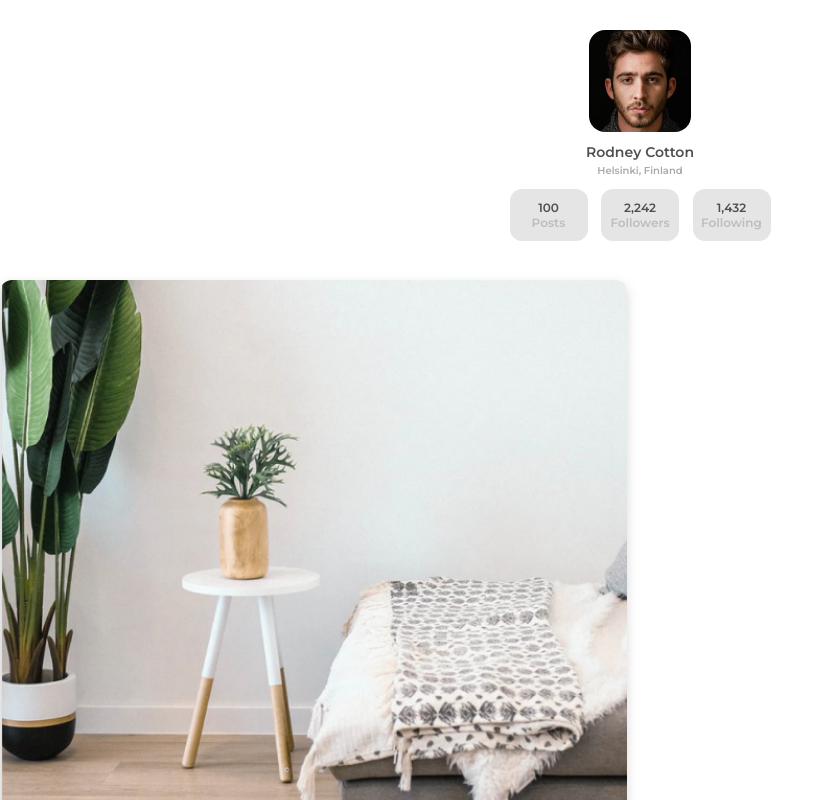
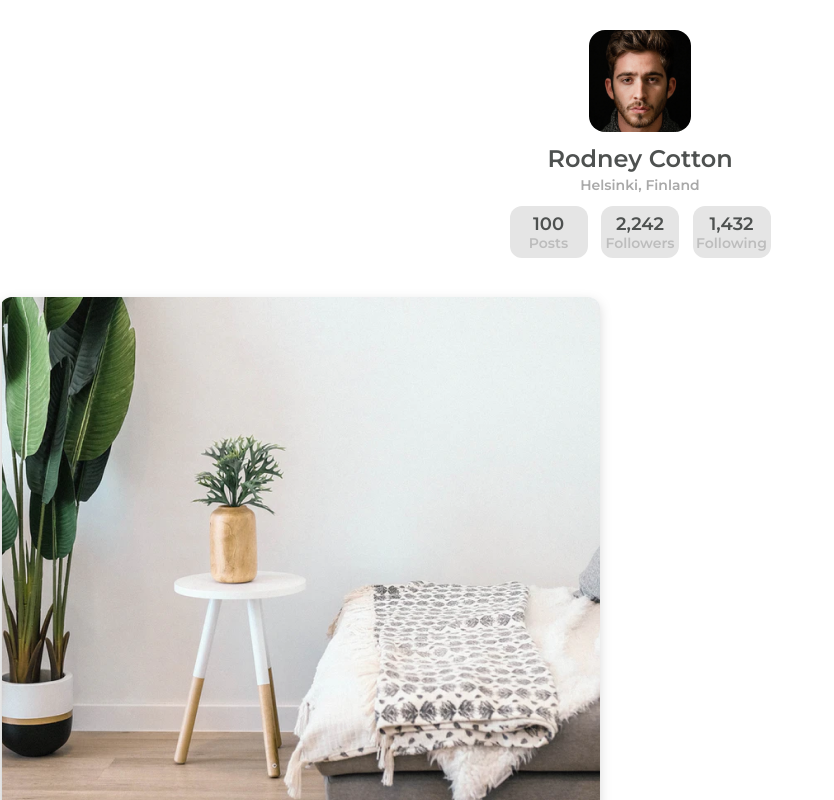
Before and after one commit to Cyber-Kira/my-gallery, a website: page index.html in a window 1280 px wide. Shown: the top 800 px of the page, without its empty margins (0-834 px from the left). Drawn offline with nearby package versions, Linux system fonts and the light colour scheme; files that its build step writes are made by us from their sources.

Commit message:
feat: fix images and add typography for tablet-laptop views

```diff
--- a/src/sass/base/_base.scss
+++ b/src/sass/base/_base.scss
@@ -18,8 +18,7 @@ html {
 }
 
 img {
-  max-width: 627px;
-  width: 100%;
+  max-width: 100%;
 }
 
 /**
--- a/src/sass/base/_typography.scss
+++ b/src/sass/base/_typography.scss
@@ -9,34 +9,40 @@ body {
 h1 {
   letter-spacing: 0em;
   @include font($size: 14px, $height: 17px, $weight: 600);
+  @include media-tablet {
+    @include font($size: 24px, $height: 29px, $weight: 600);
+  }
 }
 
 p {
   letter-spacing: 0em;
   @include font($size: 10px, $height: 12px, $weight: 600);
-}
-
-span {
-  letter-spacing: 0em;
-  @include font($size: 11px, $height: 15px, $weight: 600);
+  @include media-tablet {
+    @include font($size: 14px, $height: 17px, $weight: 600);
+  }
 }
 
 .counts {
   &__post {
     * {
-      font-size: 12px;
+      @include font($size: 11px, $height: 15px, $weight: 600);
+    }
+    @include media-tablet {
+      &__counter {
+        @include font($size: 18px, $height: 22px, $weight: 600);
+      }
+      &__text {
+        @include font($size: 14px, $height: 17px, $weight: 600);
+      }
     }
   }
 }
 
 .footer {
   letter-spacing: 0em;
-  @include font($size: 14px, $height: 17px, $weight: 500);
+  @include font($size: 14px, $height: 17px, $weight: 600);
 
   a {
-    @include font($size: 14px, $height: 17px, $weight: 600);
-    &:hover {
-      @include font($size: 14px, $height: 17px, $weight: 700);
-    }
+    @include font($size: 14px, $height: 17px, $weight: 700);
   }
 }
```
